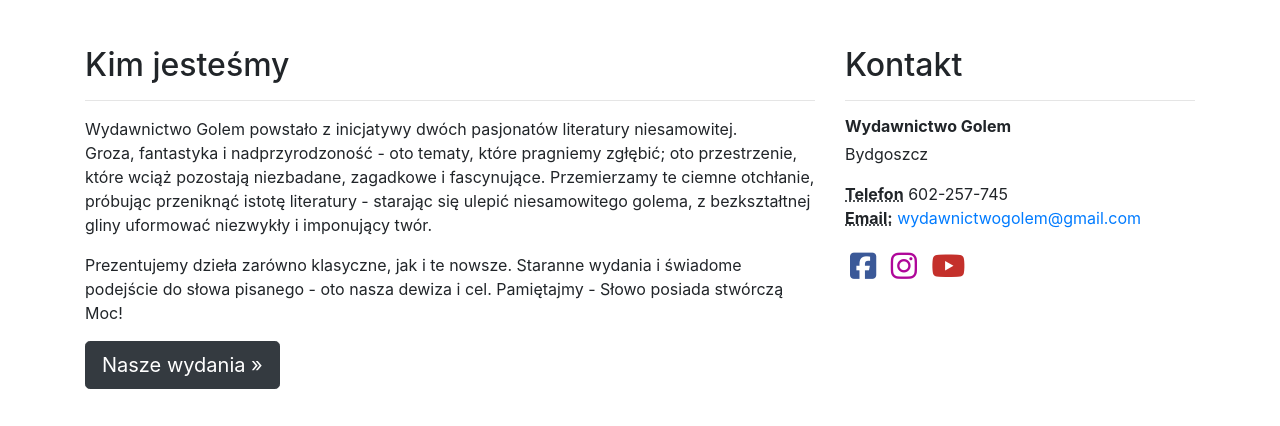
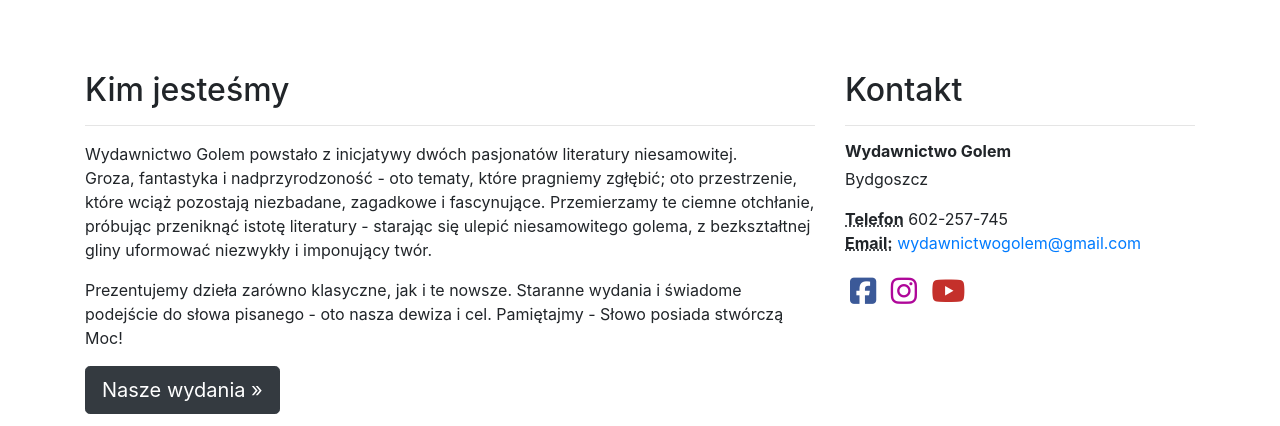
Before and after one commit to kamiljankowski2/Golem, a plain HTML site: page index.html in a window 1280 px wide. Shown: the part 526-952 px from the top of the page. Drawn offline with Linux system fonts and the light colour scheme.

Commit message:
fix header

```diff
--- a/css/style.css
+++ b/css/style.css
@@ -79,3 +79,16 @@ header {
     max-width: 390px;
   }
 }
+
+@media (max-width: 990px) {
+  header {
+    display: none;
+  }
+}
+
+
+@media (min-width: 990px) {
+  .main {
+    margin: 25px auto;
+  }
+}
--- a/index.html
+++ b/index.html
@@ -70,7 +70,7 @@
     <div class="container">
 
       <div class="row">
-        <div class="col-md-8 mb-5">
+        <div class=" main col-md-8 mb-5">
           <h2>Kim jesteśmy</h2>
           <hr>
           <p>
@@ -87,7 +87,7 @@
           </p>
           <a class="btn btn-dark btn-lg" href="wydania.html">Nasze wydania &raquo;</a>
         </div>
-        <div class="col-md-4 mb-5">
+        <div class=" main col-md-4 mb-5">
           <h2>Kontakt</h2>
           <hr>
           <address>
```
Also changed, not shown: img/header.png.
